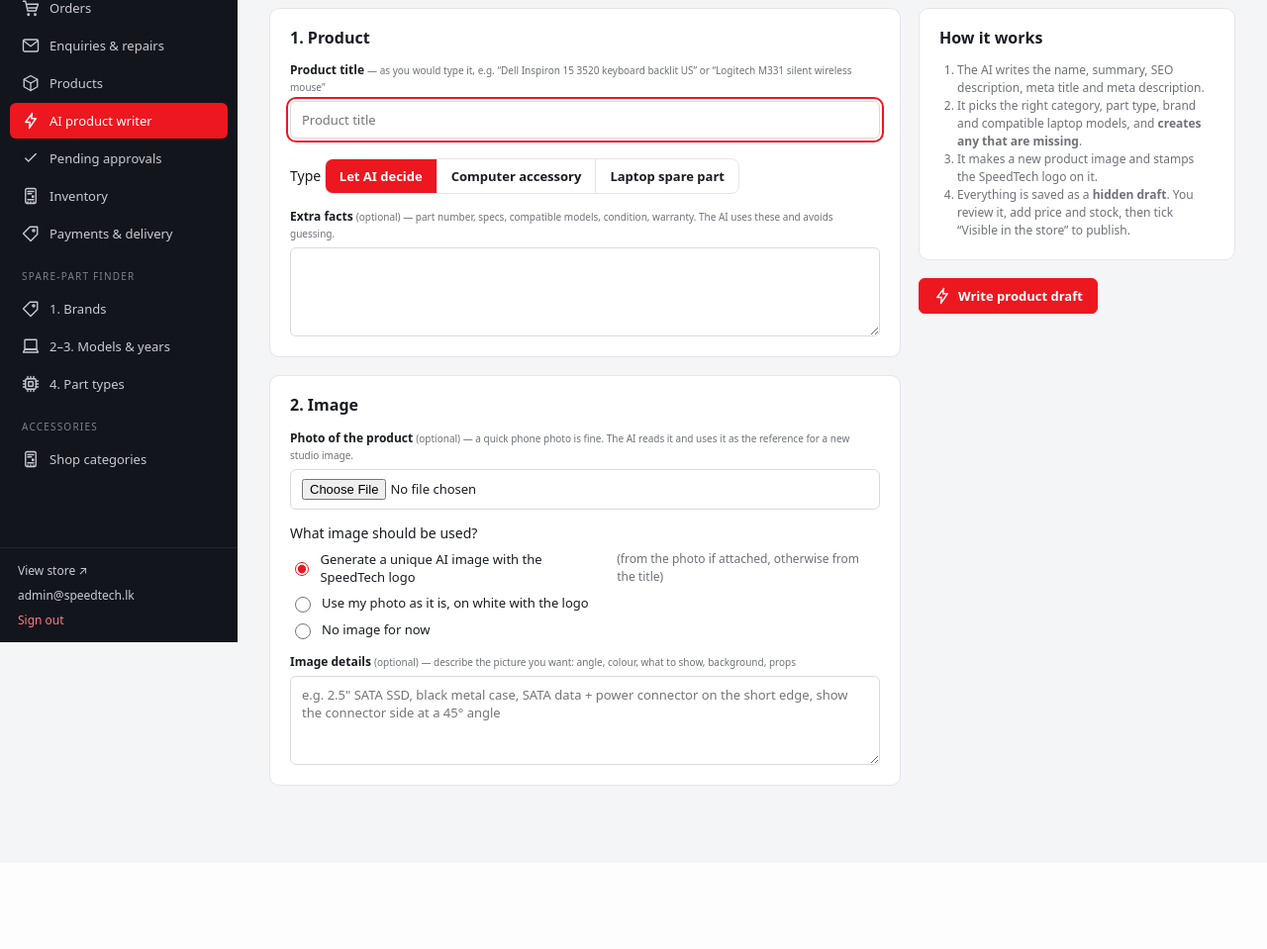
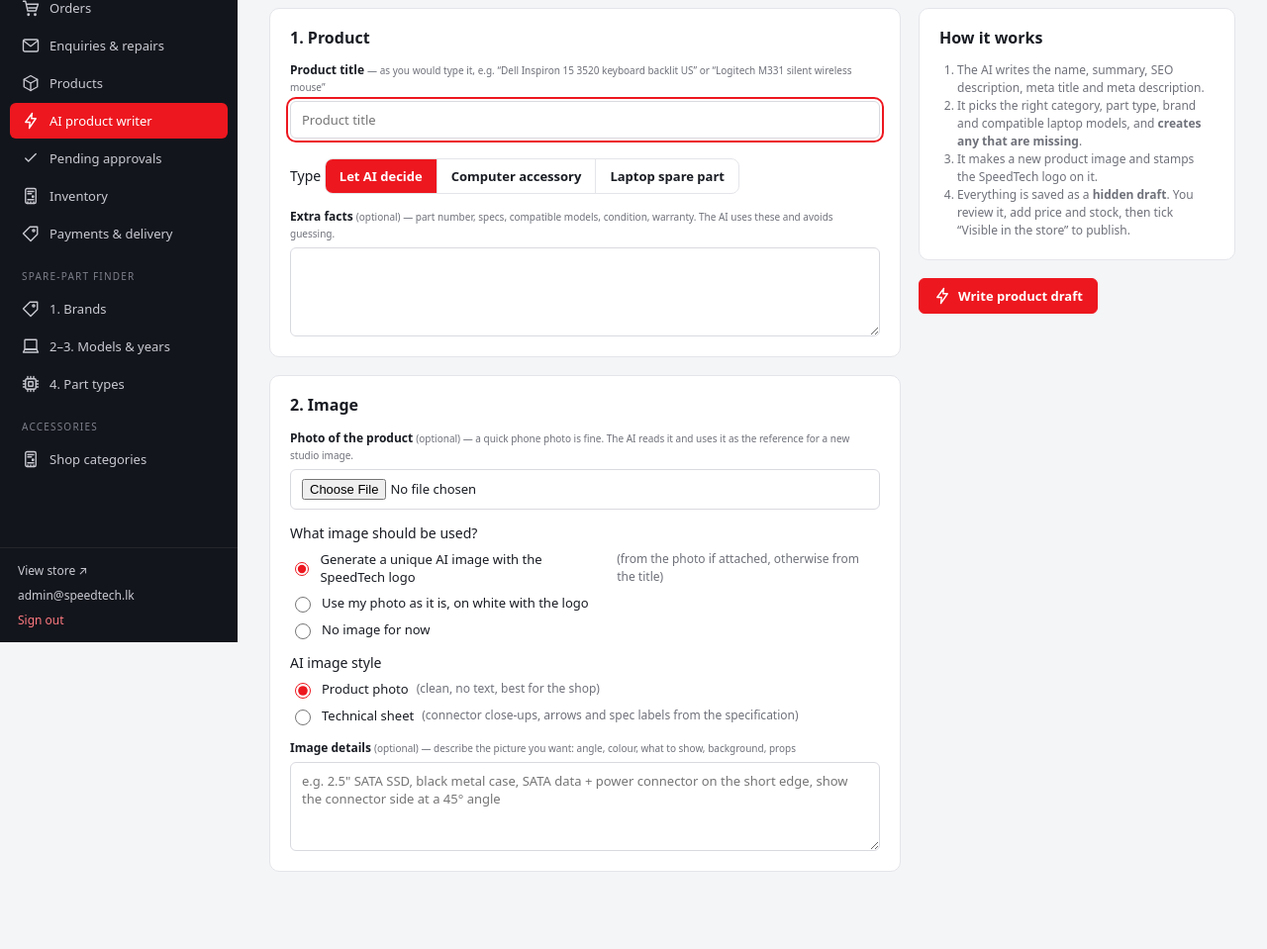
Before and after one commit to inzrauae/speed-tech, a Laravel app: page /admin/products/ai-writer in a window 1280 px wide. Shown: the part 151-1110 px from the top of the page at 99% size. Before the commit the page ends 945 px from the top, so only its background shows below. Run offline with Laravel 12, Linux system fonts and the light colour scheme; a user stored in the database is signed in; data comes from the database, SQL or seed files in the repository; some libraries are stand-ins or nearby versions.

Commit message:
AI product images: technical illustrator brief with strict accuracy, plus optional technical sheet style with callouts and close-ups
Co-Authored-By: Claude Opus 5.5 <noreply@anthropic.com>

```diff
--- a/app/Http/Controllers/Admin/AiProductController.php
+++ b/app/Http/Controllers/Admin/AiProductController.php
@@ -42,6 +42,7 @@ class AiProductController extends Controller
             'notes' => ['nullable', 'string', 'max:1500'],
             'image_mode' => ['required', Rule::in(['ai', 'photo', 'none'])],
             'image_details' => ['nullable', 'string', 'max:1500'],
+            'image_style' => ['nullable', Rule::in([ProductImageMaker::STYLE_PHOTO, ProductImageMaker::STYLE_TECHNICAL])],
         ]);
         @set_time_limit(300);
 
@@ -75,7 +76,7 @@ class AiProductController extends Controller
         if ($data['image_mode'] !== 'none') {
             try {
                 $result = $data['image_mode'] === 'ai'
-                    ? $this->images->make($product->name, $draft['image_prompt'], (string) ($data['image_details'] ?? ''), $photo, $this->specs($product, $data['notes'] ?? null))
+                    ? $this->images->make($product->name, $draft['image_prompt'], (string) ($data['image_details'] ?? ''), $photo, $this->specs($product, $data['notes'] ?? null), $data['image_style'] ?? ProductImageMaker::STYLE_PHOTO)
                     : ['path' => $this->images->fromPhoto($photo, $product->name), 'warning' => null];
                 $product->forceFill(['image' => $result['path']])->save();
                 if ($result['warning']) {
@@ -101,6 +102,7 @@ class AiProductController extends Controller
     {
         $data = $request->validate([
             'image_details' => ['nullable', 'string', 'max:1500'],
+            'image_style' => ['nullable', Rule::in([ProductImageMaker::STYLE_PHOTO, ProductImageMaker::STYLE_TECHNICAL])],
             'photo' => ['nullable', 'image', 'mimes:jpg,jpeg,png,webp', 'max:8192'],
             'use_current' => ['nullable', 'boolean'],
         ]);
@@ -110,7 +112,7 @@ class AiProductController extends Controller
             ?? ($request->boolean('use_current') ? $this->currentImage($product) : null);
 
         try {
-            $result = $this->images->make($product->name, (string) $product->summary, (string) ($data['image_details'] ?? ''), $photo, $this->specs($product));
+            $result = $this->images->make($product->name, (string) $product->summary, (string) ($data['image_details'] ?? ''), $photo, $this->specs($product), $data['image_style'] ?? ProductImageMaker::STYLE_PHOTO);
         } catch (Throwable $e) {
             return back()->with('error', $e->getMessage());
         }
--- a/app/Services/Ai/ProductImageMaker.php
+++ b/app/Services/Ai/ProductImageMaker.php
@@ -16,6 +16,10 @@ use Throwable;
 class ProductImageMaker
 {
     public const DIR = 'uploads/products';
+
+    /** Clean shop photo (no text) or a technical sheet with callouts and close-ups. */
+    public const STYLE_PHOTO = 'photo';
+    public const STYLE_TECHNICAL = 'technical';
     private const SIZE = 1200;
     /** Share of the square the product (with its shadow) takes up on its longest side. */
     private const FILL = 0.8;
@@ -26,12 +30,12 @@ class ProductImageMaker
      * @param  array{mime: string, data: string}|null  $photo  reference photo of the real product
      * @return array{path: string, ai: bool, warning: ?string}  path relative to public/
      */
-    public function make(string $name, string $visual = '', string $details = '', ?array $photo = null, string $specs = ''): array
+    public function make(string $name, string $visual = '', string $details = '', ?array $photo = null, string $specs = '', string $style = self::STYLE_PHOTO): array
     {
         try {
             // Own model setting (cheapest image model by default). The AI only draws the product
             // on plain white; the line art is added by brand(), so every model gives the same look.
-            $image = $this->gemini->image($this->prompt($name, $visual, $details, (bool) $photo, $specs), $photo ? [$photo] : [],
+            $image = $this->gemini->image($this->prompt($name, $visual, $details, (bool) $photo, $specs, $style), $photo ? [$photo] : [],
                 models: config('services.gemini.product_image_model'));
 
             return ['path' => $this->brand($image['data'], $name, false), 'ai' => true, 'warning' => null];
@@ -52,18 +56,35 @@ class ProductImageMaker
         return $this->brand($photo['data'], $name, true);
     }
 
-    private function prompt(string $name, string $visual, string $details, bool $hasPhoto, string $specs = ''): string
+    private function prompt(string $name, string $visual, string $details, bool $hasPhoto, string $specs = '', string $style = self::STYLE_PHOTO): string
     {
+        $technical = $style === self::STYLE_TECHNICAL;
+
         return implode("\n", array_filter([
-            "Professional e-commerce product photograph of: {$name}.",
-            $specs ? "Exact specification of this product: {$specs}" : null,
+            'ROLE: You are a professional computer hardware technical illustrator and product visualisation specialist.',
+            $technical
+                ? "TASK: Create a high-quality technical product presentation image of: {$name}. It highlights the important specifications and physical features of the actual hardware."
+                : "TASK: Create a high-quality, professional e-commerce product photograph of: {$name}.",
+            $specs ? "Supplied specification (the only facts you may use): {$specs}" : null,
             $visual ? "What it looks like: {$visual}" : null,
-            $hasPhoto ? 'The attached photo shows the real product. Copy its true shape, proportions, colours and every connector exactly (connector type, number of pins or contacts, connector and cable colours, notch and port positions), but do not return the photo as it is: re-shoot it as a new, original studio photo with fresh lighting, from an angle that still shows the connectors clearly. Remove hands, clutter, price stickers, badges, labels added on top of the photo (like "Genuine" or "Original"), and any existing watermarks or shop logos.' : null,
+            $hasPhoto
+                ? 'REFERENCE: The attached photo is the primary and authoritative reference for the real product. Do not return it as it is: re-create it as a new, sharper, better-lit image of the SAME product. Remove hands, clutter, price stickers, badges added on top of the photo (like "Genuine" or "Original"), and any existing watermarks or shop logos.'
+                : null,
             $details ? "Shop's instructions for this image (follow these closely): {$details}" : null,
-            'Technical accuracy matters most: the picture must match the specification above exactly. Show the correct form factor and size, the right connector type with the right number of pins, contacts and ports in the right places and colours (e.g. SATA, M.2 key notch, SO-DIMM edge contacts, eDP/LVDS pin count, USB/HDMI ports). Never add, remove or change ports, pins, notches or features, and never mix in parts of a different model.',
-            'Style: photorealistic product, soft studio lighting, gentle natural shadow, product centred and large, filling about 75% of the frame, with the whole product (and every connector) fully inside the picture and a clear white margin on every side, sharp focus, high detail.',
+            '1. STRICT PHYSICAL ACCURACY (highest priority). Do not redesign, simplify, replace, assume or invent any physical feature. Preserve exactly'.($hasPhoto ? ' as in the reference' : ' as given in the specification').': the product model, form factor, dimensions and proportions; the number, position, orientation and shape of every port and connector; connector types (SATA, M.2, NVMe, USB, HDMI, DisplayPort, LVDS, eDP and others); the exact number of pins and contacts, their spacing, arrangement and orientation; connector colours (black, white, blue, gold, yellow and others); keying, notches, grooves, locking clips and cutouts; PCB layout, components and mounting holes; RAM notch position and gold contact layout; SSD/HDD SATA power and data layout, M.2 edge connector and key notch; laptop screen connector location, cable position, pin count and type; screws, brackets, hinges and labels. Never draw a visually similar but technically different component.',
+            '2. VISUAL ENHANCEMENT without changing the hardware: sharp, high resolution, clear; professional lighting and contrast with realistic surface detail and materials; photorealistic product photography or photorealistic 3D render; accurate proportions.',
+            $technical
+                ? '3. TECHNICAL CALLOUTS: add clean, thin arrows, circles and callout labels pointing at the important features (interface, connector type, number of pins or contacts, port configuration, capacity, speed, dimensions). Labels may ONLY use words and numbers from the supplied specification, copied exactly and spelled correctly, in a clean sans-serif font. If a detail is not in the specification or cannot be identified confidently, leave it unlabelled. Never write model numbers, brand names or figures that were not supplied.'
+                : null,
+            $technical
+                ? '4. MULTI-VIEW LAYOUT: a large main product view plus up to two small inset close-ups in neat rounded frames (e.g. an enlarged connector close-up and a pin/contact arrangement close-up; rear view only if it is shown in the reference). Every view shows the same exact product model.'
+                : 'Composition: one main product view, centred and large, filling about 75% of the frame, from an angle that shows the connectors clearly, with a gentle natural shadow.',
+            ($technical ? '5.' : '3.').' DO NOT: change the number of pins; change connector type or colour; change the number or arrangement of ports; move connectors; change size or proportions; add or remove components; substitute another hardware revision or model; invent labels, model numbers or specifications; sacrifice technical accuracy for beauty.',
+            'Keep everything (product, connectors'.($technical ? ', insets and labels' : '').') fully inside the picture with a clear white margin on every side.',
             'Background: pure plain white (#FFFFFF) all the way to every edge, seamless, with no pattern, texture, gradient, props or frame.',
-            'Do not add any text, captions, watermarks, logos or people.',
+            $technical
+                ? 'No logos, watermarks or people. Leave the bottom-right corner empty for the shop logo.'
+                : 'Do not add any text, captions, arrows, watermarks, logos or people.',
         ]));
     }
 
--- a/resources/views/admin/products/ai.blade.php
+++ b/resources/views/admin/products/ai.blade.php
@@ -47,6 +47,13 @@
               </div>
             </div>
 
+            <div class="field" id="styleField">AI image style
+              <div style="display:grid;gap:8px;margin-top:8px">
+                <label class="check"><input type="radio" name="image_style" value="photo" @checked(old('image_style', 'photo') === 'photo')> Product photo <small class="help" style="margin:0">(clean, no text, best for the shop)</small></label>
+                <label class="check"><input type="radio" name="image_style" value="technical" @checked(old('image_style') === 'technical')> Technical sheet <small class="help" style="margin:0">(connector close-ups, arrows and spec labels from the specification)</small></label>
+              </div>
+            </div>
+
             <label class="field" id="detailsField">Image details <small>(optional) — describe the picture you want: angle, colour, what to show, background, props</small>
               <textarea name="image_details" rows="3" maxlength="1500" placeholder="e.g. 2.5&quot; SATA SSD, black metal case, SATA data + power connector on the short edge, show the connector side at a 45° angle">{{ old('image_details') }}</textarea>
             </label>
@@ -91,7 +98,8 @@
   (() => {
     const form = document.getElementById('aiForm');
     const details = document.getElementById('detailsField');
-    const sync = () => { details.hidden = form.querySelector('input[name="image_mode"]:checked')?.value !== 'ai'; };
+    const style = document.getElementById('styleField');
+    const sync = () => { details.hidden = style.hidden = form.querySelector('input[name="image_mode"]:checked')?.value !== 'ai'; };
     form.addEventListener('change', e => { if (e.target.name === 'image_mode') sync(); });
     sync();
 
--- a/resources/views/admin/products/form.blade.php
+++ b/resources/views/admin/products/form.blade.php
@@ -171,6 +171,7 @@
             <details class="ai-image" @if ($product->ai_draft) open @endif>
               <summary><svg class="icon"><use href="#icon-bolt"/></svg>New AI image with logo</summary>
               <label class="field">Image details <small>(optional)</small><textarea name="image_details" form="aiImageForm" rows="3" maxlength="1500" placeholder="e.g. 30-pin eDP socket at the bottom right, show the back with the connector visible"></textarea></label>
+              <label class="field">Style<select name="image_style" form="aiImageForm"><option value="photo">Product photo (clean, no text)</option><option value="technical">Technical sheet (close-ups, arrows, spec labels)</option></select></label>
               <label class="field">Reference photo <small>(optional)</small><input type="file" name="photo" form="aiImageForm" accept="image/jpeg,image/png,image/webp"></label>
               @if ($product->image)<label class="check"><input type="checkbox" name="use_current" value="1" form="aiImageForm" checked> Use the current image as reference</label>@endif
               <button class="btn sm" type="submit" form="aiImageForm" style="margin-top:10px">Generate image</button>
```
Also changed, not shown: tests/Feature/AiProductTest.php (+16 -0 lines).
